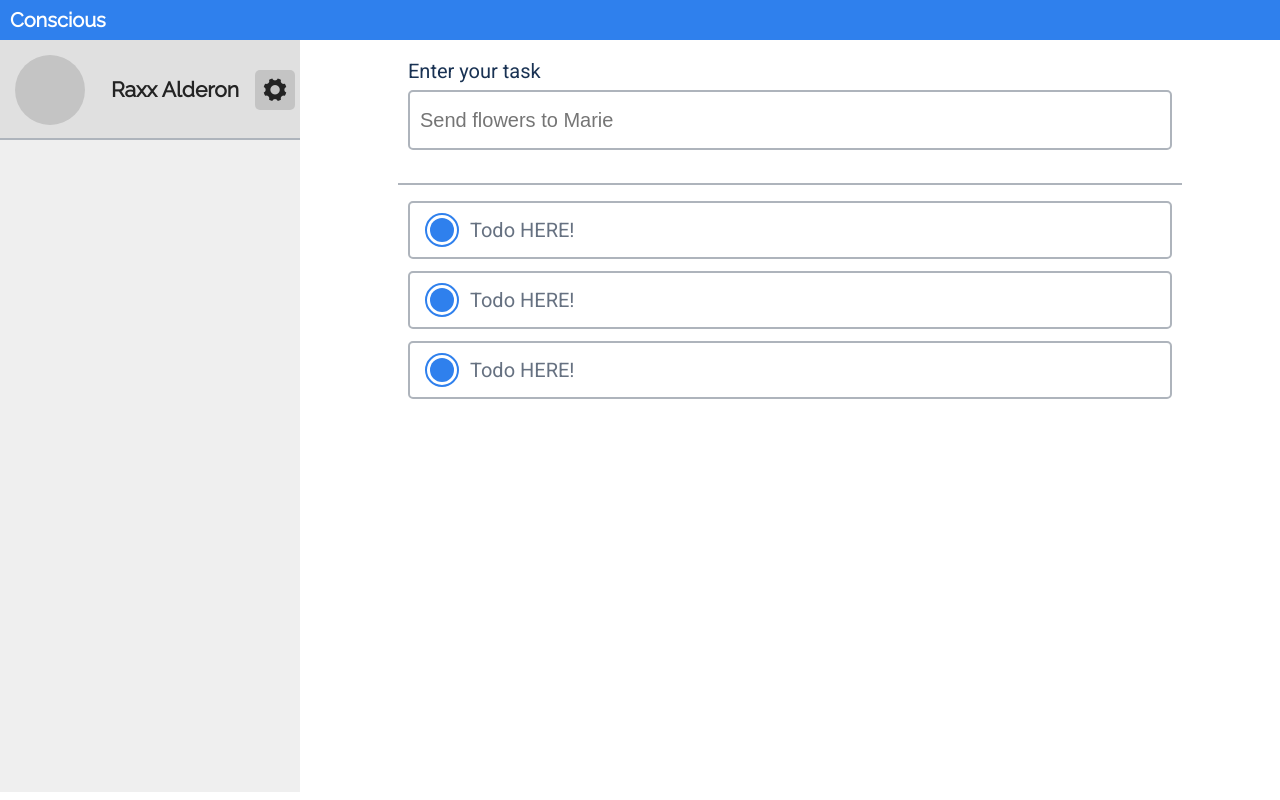
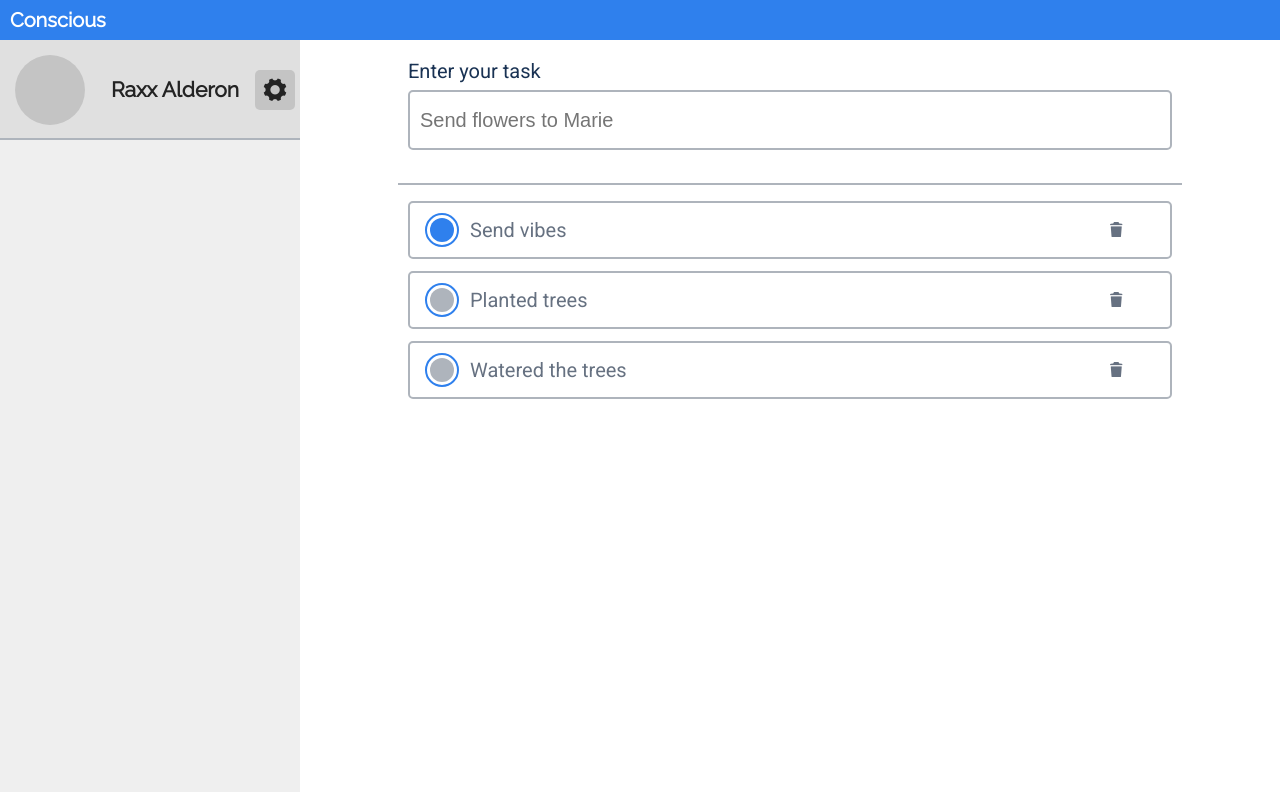
Before and after one commit to buoyantair/conscious-app, a React app: page / in a window 1280 px wide. Built offline with nearby package versions, Linux system fonts and the light colour scheme.

Commit message:
Added more functionality, Add, remove and finish todos now.

```diff
--- a/src/App.tsx
+++ b/src/App.tsx
@@ -3,6 +3,7 @@ import '../node_modules/normalize.css/normalize.css';
 import './App.css';
 
 import UserInterface from './interfaces/UserInterface';
+import TodoInterface from './interfaces/TodoInterface';
 
 import Header from './components/Header';
 import Body from './components/Body';
@@ -19,17 +20,57 @@ interface AppState {
   currentUser: UserInterface;
 }
 
-class App extends React.Component {
-  state: AppState = {
-    appName: 'Conscious',
-    currentUser: {
-      name: 'Raxx Alderon',
-      email: 'example@example.com'
-    }
-  };
-
+class App extends React.Component<AppProps, AppState> {
   constructor(props: AppProps) {
     super(props);
+    this.state = {
+      appName: 'Conscious',
+      currentUser: {
+        name: 'Raxx Alderon',
+        email: 'example@example.com',
+        data: {
+          todos: [
+            {
+              completed: true,
+              text: 'Send vibes'
+            },
+            {
+              completed: false,
+              text: 'Planted trees'
+            },
+            {
+              completed: false,
+              text: 'Watered the trees'
+            }
+          ]
+        }
+      }
+    };
+
+    this.handleTick = this.handleTick.bind(this);
+    this.addTask = this.addTask.bind(this);
+    this.deleteTask = this.deleteTask.bind(this);
+  }
+
+  handleTick(e: any, k: number) {
+    let newState: AppState = this.state;
+    newState.currentUser.data.todos[k].completed = !newState.currentUser.data.todos[k].completed;
+
+    this.setState(newState);
+  }
+
+  addTask(text: string) {
+    let newState: AppState = this.state;
+    newState.currentUser.data.todos.push({ completed: false, text });
+
+    this.setState(newState);
+  }
+
+  deleteTask(todo: TodoInterface) {
+    let newState: AppState = this.state;
+    newState.currentUser.data.todos = newState.currentUser.data.todos.filter(t => t !== todo);
+
+    this.setState(newState);
   }
 
   render() {
@@ -40,9 +81,14 @@ class App extends React.Component {
         </Header>
         <Body>
           <Sidebar>
-            <UserPanel/>
+            <UserPanel user={this.state.currentUser}/>
           </Sidebar>
-          <TodoContainer/>
+          <TodoContainer
+            todos={this.state.currentUser.data.todos}
+            handleTick={this.handleTick}
+            addTask={this.addTask}
+            deleteTask={this.deleteTask}
+          />
         </Body>
       </div>
     );
--- a/src/components/Body.tsx
+++ b/src/components/Body.tsx
@@ -6,7 +6,7 @@ interface BodyProps {
     children?: any;
 }
 
-const BodyProps: React.StatelessComponent<BodyProps> = (props: BodyProps) => {
+const Body: React.StatelessComponent<BodyProps> = (props: BodyProps) => {
     return (
         <div className={props.className}>
             {props.children}
@@ -14,7 +14,7 @@ const BodyProps: React.StatelessComponent<BodyProps> = (props: BodyProps) => {
     );
 };
 
-export default styled(BodyProps)`
+export default styled(Body)`
     display: grid;
     grid-template-columns: 300px minmax(100px, auto);
     grid-template-rows: minmax(100px, auto);
--- a/src/components/TickMark.tsx
+++ b/src/components/TickMark.tsx
@@ -3,6 +3,7 @@ import styled, { keyframes } from '../styled-components';
 
 import theme from '../constants/theme';
 import ThemeInterface from '../interfaces/ThemeInterface';
+import TodoInterface from '../interfaces/TodoInterface';
 
 const openOut =  keyframes`
     to {
@@ -13,17 +14,20 @@ const openOut =  keyframes`
 interface TickMarkProps {
     className?: string;
     theme: ThemeInterface;
+    todo: TodoInterface;
+    index: number;
+    handleTick: Function;
 }
 
 interface TickMarkState {
-    ticked: Boolean;
+
 }
 
 class TickMark extends React.Component<TickMarkProps, TickMarkState> {
     constructor(props: TickMarkProps) {
         super(props);
         this.state = {
-            ticked: true,
+
         };
     }
 
@@ -33,9 +37,9 @@ class TickMark extends React.Component<TickMarkProps, TickMarkState> {
                 <div
                     className="dot"
                     style={{
-                        background: this.state.ticked ? theme.colors.BLEU_DE_FRANCE : theme.colors.ASH_GREY
+                        background: this.props.todo.completed ? theme.colors.BLEU_DE_FRANCE : theme.colors.ASH_GREY
                     }}
-                    onClick={() => this.setState({ticked: !this.state.ticked})}
+                    onClick={(e) => this.props.handleTick(e, this.props.index)}
                 />
             </div>
         );
--- a/src/components/Todo.tsx
+++ b/src/components/Todo.tsx
@@ -2,14 +2,18 @@ import * as React from 'react';
 import styled from '../styled-components';
 
 import ThemeInterface from '../interfaces/ThemeInterface';
-
+import TodoInterface from '../interfaces/TodoInterface';
 import fadeInAnim from './animations/fadeInAnim';
 
 import TickMark from './TickMark';
 
 interface TodoProps {
     className?: string;
+    index: number;
     theme: ThemeInterface;
+    todo: TodoInterface;
+    handleTick: Function;
+    deleteTask: Function;
 }
 
 interface TodoState {
@@ -27,10 +31,18 @@ class Todo extends React.Component<TodoProps, TodoState> {
     render () {
         return (
             <div className={this.props.className}>
-                <TickMark/>
+                <TickMark
+                    todo={this.props.todo}
+                    index={this.props.index}
+                    handleTick={this.props.handleTick}
+                />
                 <div className="text">
-                    Todo HERE!
+                    {this.props.todo.text}
                 </div>
+                <i
+                    className="ion-trash-b delete"
+                    onClick={(e) => this.props.deleteTask(this.props.todo)}
+                />
             </div>
         );
     }
@@ -51,10 +63,9 @@ export default styled(Todo)`
 
     display: grid;
     align-items: center;
-    grid-template-columns: 5px 40px 5px auto 10px;
+    grid-template-columns: 5px 40px 5px auto 40px 10px;
 
     &:hover {
-        cursor: pointer;
         transform: scale(0.995);
     }
 
@@ -62,4 +73,13 @@ export default styled(Todo)`
         grid-column: 4;
         font-family: 'Roboto', sans-serif;
     }
+
+    > .delete {
+        grid-column: 5;
+
+        &:hover {
+            color: ${(props: TodoProps) => props.theme.colors.CO_RED };
+            cursor: pointer;
+        }
+    }
 `;
--- a/src/components/TodoContainer.tsx
+++ b/src/components/TodoContainer.tsx
@@ -2,6 +2,7 @@ import * as React from 'react';
 import styled from '../styled-components';
 
 import ThemeInterface from '../interfaces/ThemeInterface';
+import TodoInterface from '../interfaces/TodoInterface';
 
 import TodoInput from './TodoInput';
 import TodoList from './TodoList';
@@ -9,13 +10,23 @@ import TodoList from './TodoList';
 interface TodoContainerProps {
     className?: string;
     theme?: ThemeInterface;
+    todos: TodoInterface[];
+    handleTick: Function;
+    addTask: Function;
+    deleteTask: Function;
 }
 
 const TodoContainer: React.StatelessComponent<TodoContainerProps> = (props: TodoContainerProps) => {
     return (
         <div className={props.className}>
-            <TodoInput/>
-            <TodoList/>
+            <TodoInput
+                addTask={props.addTask}
+            />
+            <TodoList
+                todos={props.todos}
+                handleTick={props.handleTick}
+                deleteTask={props.deleteTask}
+            />
         </div>
     );
 };
--- a/src/components/TodoInput.tsx
+++ b/src/components/TodoInput.tsx
@@ -4,28 +4,47 @@ import styled from '../styled-components';
 import ThemeInterface from '../interfaces/ThemeInterface';
 
 interface TodoInputState {
-
+    value: string;
 }
 
 interface TodoInputProps {
     className?: string;
     theme: ThemeInterface;
+    addTask: Function;
 }
 
 class TodoInput extends React.Component<TodoInputProps, TodoInputState> {
     constructor(props: TodoInputProps) {
         super(props);
         this.state = {
+            value: ''
+        };
 
-        };
+        this.onChange = this.onChange.bind(this);
+    }
+
+    onChange(e: any) {
+        this.setState({value: e.target.value});
     }
 
     render () {
         return (
-          <form className={this.props.className}>
+            <form
+                className={this.props.className}
+                onSubmit={(e) => {
+                    e.preventDefault();
+                    this.props.addTask(this.state.value);
+                    this.setState({value: ''});
+                }}
+            >
                 <label htmlFor="todo">Enter your task</label>
-                <input type="text" placeholder="Send flowers to Marie"/>
-          </form>
+                <input
+                    type="text"
+                    placeholder="Send flowers to Marie"
+                    value={this.state.value}
+                    onChange={this.onChange}
+                />
+            </form>
         );
     }
 }
--- a/src/components/TodoList.tsx
+++ b/src/components/TodoList.tsx
@@ -2,11 +2,15 @@ import * as React from 'react';
 import styled from '../styled-components';
 
 import ThemeInterface from '../interfaces/ThemeInterface';
+import TodoInterface from '../interfaces/TodoInterface';
 import Todo from './Todo';
 
 interface TodoListProps {
     className?: string;
     theme: ThemeInterface;
+    todos: TodoInterface[];
+    handleTick: Function;
+    deleteTask: Function;
 }
 
 interface TodoListState {
@@ -24,9 +28,17 @@ class TodoList extends React.Component<TodoListProps, TodoListState> {
     render () {
         return (
             <div className={this.props.className}>
-                <Todo/>
-                <Todo/>
-                <Todo/>
+                {
+                    this.props.todos.map((todo, i) => (
+                        <Todo
+                            key={i}
+                            index={i}
+                            todo={todo}
+                            handleTick={this.props.handleTick}
+                            deleteTask={this.props.deleteTask}
+                        />
+                    ))
+                }
             </div>
         );
     }
--- a/src/components/UserPanel.tsx
+++ b/src/components/UserPanel.tsx
@@ -2,11 +2,13 @@ import * as React from 'react';
 import styled from '../styled-components';
 
 import ThemeInterface from '../interfaces/ThemeInterface';
+import UserInterface from '../interfaces/UserInterface';
 
 import UserImage from './UserImage';
 import Settings from './Settings';
 
 interface UserPanelProps {
+    user: UserInterface;
     theme: ThemeInterface;
     className?: string;
 }
@@ -15,7 +17,7 @@ const UserPanel: React.StatelessComponent<UserPanelProps> = (props: UserPanelPro
     return (
         <div className={props.className}>
             <UserImage size={70}/>
-            <h3>Raxx Alderon</h3>
+            <h3>{props.user.name}</h3>
             <Settings/>
         </div>
     );
--- a/src/constants/theme.ts
+++ b/src/constants/theme.ts
@@ -20,6 +20,7 @@ const ASH_GREY: string = '#AEB4BC';
 const SPACE_CADET: string = '#193253';
 const AUROMETAL_SAURUS: string = '#667181';
 const PLATINUM: string = '#E0E0E0';
+const CO_RED: string = '#e63b2e';
 
 import ThemeInterface from '../interfaces/ThemeInterface';
 
@@ -37,7 +38,8 @@ const theme: ThemeInterface = {
         SPACE_CADET,
         AUROMETAL_SAURUS,
         PLATINUM,
-        BRANDEIS_BLUE
+        BRANDEIS_BLUE,
+        CO_RED
     }
 };
 
--- /dev/null
+++ b/src/interfaces/TodoInterface.tsx
@@ -0,0 +1,4 @@
+export default interface TodoInterface {
+    completed: Boolean;
+    text: String;
+}
--- a/src/interfaces/UserInterface.tsx
+++ b/src/interfaces/UserInterface.tsx
@@ -1,4 +1,9 @@
+import TodoInterface from './TodoInterface';
+
 export default interface UserInterface {
     name: string;
     email: string;
+    data: {
+        todos: TodoInterface[];
+    };
 }
```
